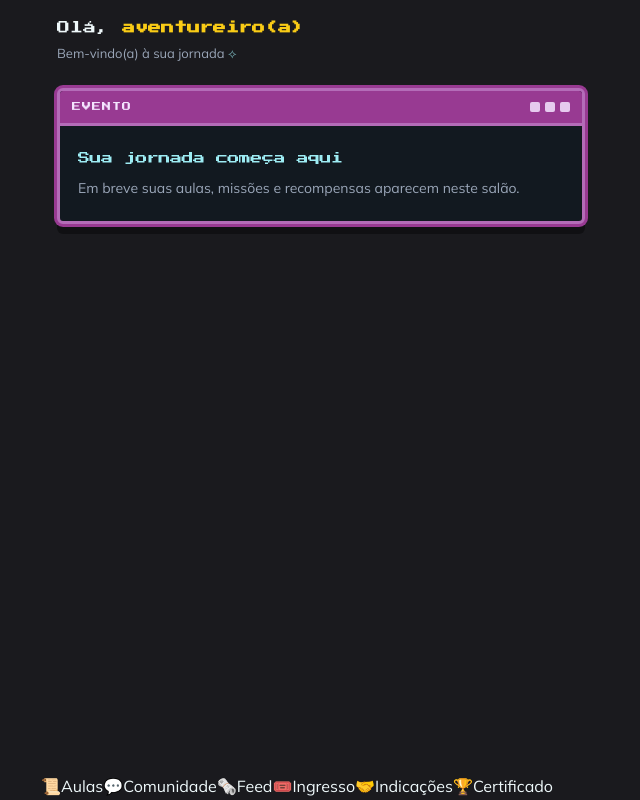
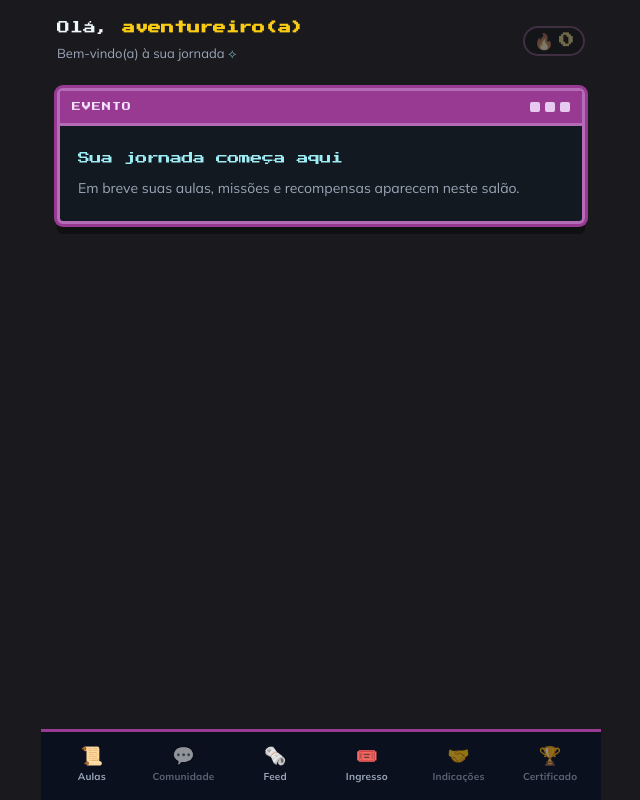
Before and after one commit to Dev-em-Dobro/dobro-club, a Next.js app: page / in a window 1280 px wide. Shown: the whole page, without its empty margins (319-959 px from the left). Built offline with nearby package versions, Linux system fonts and the light colour scheme; no server answers.

Commit message:
feat(navigation): update navigation links and add EventNav component feat(gamificacao): implement useGamificacao hook for tracking user progress feat(feed): create FeedMural component for event updates and engagement fix(links): update recovery links to point to /recuperar-ingresso

```diff
--- a/components/EventHome.tsx
+++ b/components/EventHome.tsx
@@ -1,19 +1,17 @@
 "use client";
 
 import { useAuth } from "./AuthContext";
-
-const NAV: Array<{ label: string; ico: string; href?: string }> = [
-  { label: "Aulas", ico: "📜" },
-  { label: "Comunidade", ico: "💬" },
-  { label: "Feed", ico: "🗞️" },
-  { label: "Ingresso", ico: "🎟️", href: "/meu-acesso" },
-  { label: "Indicações", ico: "🤝" },
-  { label: "Certificado", ico: "🏆" },
-];
+import { useGamificacao } from "./useGamificacao";
+import EventNav from "./EventNav";
 
 export default function EventHome() {
   const { loading, lead } = useAuth();
+  // Sem sessão o progresso não existe: o fetch fica desligado e o banner
+  // aparece "apagado" como convite a entrar.
+  const { data } = useGamificacao(!!lead);
   if (loading) return <main className="loading">Entrando…</main>;
+
+  const streak = data?.streak.current ?? 0;
 
   return (
     <div className="event-shell">
@@ -26,9 +24,21 @@ export default function EventHome() {
             Bem-vindo(a) à sua jornada <span className="twinkle">⟡</span>
           </p>
         </div>
+        <a
+          className={`streak-chip${lead ? "" : " streak-chip-off"}`}
+          href={lead ? "/evento/gamificacao" : "/recuperar-ingresso"}
+          aria-label={
+            lead ? `Sequência de ${streak} dia(s)` : "Entre para começar sua sequência"
+          }
+          title={lead ? "Ver meu progresso" : "Entre para começar sua sequência"}
+        >
+          <span className="streak-chip-flame" aria-hidden>🔥</span>
+          <span className="streak-chip-count">{streak}</span>
+        </a>
       </header>
 
       <main className="event-content">
+
         <section className="window">
           <div className="window-bar">
             <span>EVENTO</span>
@@ -49,25 +59,7 @@ export default function EventHome() {
         </section>
       </main>
 
-      <nav className="bottom-nav" aria-label="Navegação do evento">
-        {NAV.map(({ label, ico, href }) =>
-          href ? (
-            <a key={label} href={href}>
-              <span className="ico" aria-hidden="true">
-                {ico}
-              </span>
-              <span className="lbl">{label}</span>
-            </a>
-          ) : (
-            <button key={label} type="button" disabled>
-              <span className="ico" aria-hidden="true">
-                {ico}
-              </span>
-              <span className="lbl">{label}</span>
-            </button>
-          ),
-        )}
-      </nav>
+      <EventNav />
     </div>
   );
 }
--- /dev/null
+++ b/components/EventNav.tsx
@@ -0,0 +1,40 @@
+"use client";
+
+// Nunca travamos a navegação: todo item aponta direto para a sua página, que
+// cuida do próprio estado (a de conteúdo guia o anônimo pelo Mestre; o feed é
+// aberto a todos). Itens sem `href` ainda são placeholders desabilitados.
+const NAV: Array<{ label: string; ico: string; href?: string }> = [
+  { label: "Aulas", ico: "📜", href: "/evento/conteudo" },
+  { label: "Comunidade", ico: "💬" },
+  { label: "Feed", ico: "🗞️", href: "/evento/feed" },
+  { label: "Ingresso", ico: "🎟️", href: "/meu-acesso" },
+  { label: "Indicações", ico: "🤝" },
+  { label: "Certificado", ico: "🏆" },
+];
+
+// Navegação persistente do evento: barra inferior no mobile, sidebar à esquerda
+// no desktop (o CSS de `.event-nav` cuida da troca por largura).
+export default function EventNav() {
+  return (
+    <nav className="event-nav" aria-label="Navegação do evento">
+      {NAV.map(({ label, ico, href }) => {
+        const target = href;
+        return target ? (
+          <a key={label} href={target}>
+            <span className="ico" aria-hidden="true">
+              {ico}
+            </span>
+            <span className="lbl">{label}</span>
+          </a>
+        ) : (
+          <button key={label} type="button" disabled>
+            <span className="ico" aria-hidden="true">
+              {ico}
+            </span>
+            <span className="lbl">{label}</span>
+          </button>
+        );
+      })}
+    </nav>
+  );
+}
--- a/components/EventoHub.tsx
+++ b/components/EventoHub.tsx
@@ -56,7 +56,7 @@ export default function EventoHub() {
           <p className="scroll-text">
             Recupere seu link de acesso pelo telefone para continuar.
           </p>
-          <a className="btn scroll-cta" href="/recuperar-link">
+          <a className="btn scroll-cta" href="/recuperar-ingresso">
             Recuperar meu link →
           </a>
         </div>
--- /dev/null
+++ b/components/FeedMural.tsx
@@ -0,0 +1,70 @@
+"use client";
+
+/**
+ * Feed do evento — placeholder. Estrutura as três seções planejadas:
+ *  1. Novo conteúdo liberado (montado como placeholder navegável).
+ *  2. Ranking / mural de streaks (stub "em breve").
+ *  3. Missão do dia (stub "em breve").
+ * Quando virar story própria, cada seção passa a consumir sua fonte de dados.
+ */
+export default function FeedMural() {
+  return (
+    <main className="content-screen">
+      <header className="content-head">
+        <h1 className="content-title">Feed</h1>
+        <a className="tf-recover" href="/evento">
+          ← Voltar ao hub
+        </a>
+      </header>
+
+      {/* 1. Novo conteúdo liberado — card já montado (placeholder). */}
+      <section className="content-section">
+        <h2 className="content-section-title">Novidades</h2>
+        <ul className="content-list">
+          <li className="content-item">
+            <div className="content-item-head">
+              <span className="content-item-title">
+                📜 Novo conteúdo liberado
+                <span className="badge-gift">NOVO</span>
+              </span>
+              <a className="btn content-open" href="/evento/conteudo">
+                Ver agora →
+              </a>
+            </div>
+            <p className="content-item-desc">
+              Uma nova aula acaba de abrir na sua jornada. (Placeholder — em
+              breve este card é gerado quando o nivelamento liberar o próximo
+              conteúdo.)
+            </p>
+          </li>
+        </ul>
+      </section>
+
+      {/* 2. Ranking / mural de streaks — stub. */}
+      <section className="content-section">
+        <h2 className="content-section-title">🔥 Maiores sequências</h2>
+        <ul className="content-list">
+          <li className="content-item">
+            <p className="content-item-desc">
+              Em breve: o mural com as maiores sequências da semana para você
+              comparar seu ritmo com o da comunidade.
+            </p>
+          </li>
+        </ul>
+      </section>
+
+      {/* 3. Missão do dia — stub. */}
+      <section className="content-section">
+        <h2 className="content-section-title">🎯 Missão do dia</h2>
+        <ul className="content-list">
+          <li className="content-item">
+            <p className="content-item-desc">
+              Em breve: uma ação curta a cada dia para manter sua sequência viva
+              e ganhar pontos de engajamento.
+            </p>
+          </li>
+        </ul>
+      </section>
+    </main>
+  );
+}
--- a/components/IngressoChat.tsx
+++ b/components/IngressoChat.tsx
@@ -182,7 +182,7 @@ export default function IngressoChat({
     setStep("askPhone");
     await botSay([
       "Por último, me passa seu WhatsApp com DDI + DDD 📱",
-      "É por ele que você recupera seu acesso depois. Formato: 55 + DDD + número. Ex.: 5584991153472",
+      "É por ele que você recupera seu acesso depois. Formato: 55 + DDD + número. Ex.: 5511999999999",
     ]);
   }
 
@@ -304,7 +304,7 @@ export default function IngressoChat({
         pushMsg({ from: "user", text: value });
         setInput("");
         void botSay([
-          "Hmm, esse número não parece certo. Use DDI + DDD + número (só números). Ex.: 5584991153472 👇",
+          "Hmm, esse número não parece certo. Use DDI + DDD + número (só números). Ex.: 5511999999999 👇",
         ]);
         return;
       }
@@ -415,7 +415,7 @@ export default function IngressoChat({
                   : step === "askName"
                     ? "Seu nome e sobrenome"
                     : step === "askPhone"
-                      ? "5584991153472"
+                      ? "5511999999999"
                       : "voce@exemplo.com"
               }
               autoComplete={
--- a/components/IngressoForm.tsx
+++ b/components/IngressoForm.tsx
@@ -215,7 +215,7 @@ export default function IngressoForm({ slug = DEFAULT_SLUG }: { slug?: string })
       </button>
 
       <p className="tf-recover">
-        Já se inscreveu? <a href="/recuperar-link">Recuperar meu link</a>
+        Já se inscreveu? <a href="/recuperar-ingresso">Recuperar meu ingresso</a>
       </p>
     </form>
   );
--- a/components/MestreCaptura.tsx
+++ b/components/MestreCaptura.tsx
@@ -151,7 +151,7 @@ export default function MestreCaptura() {
       setInput("");
       setEmail(value);
       void (async () => {
-        await botSay(["E o seu WhatsApp com DDD? Ex.: 5584991153472"]);
+        await botSay(["E o seu WhatsApp com DDD? Ex.: 5511999999999"]);
         setStep("askPhone");
       })();
       return;
@@ -162,7 +162,7 @@ export default function MestreCaptura() {
       if (!isValidPhone(digits)) {
         pushMsg({ from: "user", text: value });
         setInput("");
-        void botSay(["Número estranho 🤔 Use DDI+DDD+número (só dígitos). Ex.: 5584991153472"]);
+        void botSay(["Número estranho 🤔 Use DDI+DDD+número (só dígitos). Ex.: 5511999999999"]);
         return;
       }
       pushMsg({ from: "user", text: digits });
@@ -224,7 +224,7 @@ export default function MestreCaptura() {
                 step === "askName"
                   ? "Seu nome"
                   : step === "askPhone"
-                    ? "5584991153472"
+                    ? "5511999999999"
                     : "voce@exemplo.com"
               }
               aria-label="Sua mensagem"
--- a/components/MeuAcesso.tsx
+++ b/components/MeuAcesso.tsx
@@ -20,7 +20,7 @@ export default function MeuAcesso() {
           <p className="scroll-text">
             Recupere seu link de acesso pelo telefone para continuar.
           </p>
-          <a className="btn scroll-cta" href="/recuperar-link">
+          <a className="btn scroll-cta" href="/recuperar-ingresso">
             Recuperar meu link →
           </a>
         </div>
@@ -43,7 +43,7 @@ export default function MeuAcesso() {
         </a>
         <p className="scroll-hint">
           Esqueceu? Recupere pelo telefone em{" "}
-          <a href="/recuperar-link">recuperar acesso</a>.
+          <a href="/recuperar-ingresso">recuperar acesso</a>.
         </p>
       </div>
       <a className="tf-recover" href={`/e/${EVENT_SLUG}`}>
--- /dev/null
+++ b/components/useGamificacao.ts
@@ -0,0 +1,43 @@
+"use client";
+
+import { useEffect, useState } from "react";
+
+export interface Badge {
+  id: string;
+  name: string;
+  description: string;
+  criterion: string;
+  earned: boolean;
+}
+
+export interface GamificacaoState {
+  streak: { current: number; longest: number };
+  badges: Badge[];
+}
+
+interface UseGamificacao {
+  data: GamificacaoState | null;
+  loading: boolean;
+}
+
+// Busca o progresso (streak + badges) do lead da sessão. `enabled: false`
+// evita disparar o fetch quando ainda não há sessão (ex.: home sem lead).
+export function useGamificacao(enabled = true): UseGamificacao {
+  const [data, setData] = useState<GamificacaoState | null>(null);
+  const [loading, setLoading] = useState(enabled);
+
+  useEffect(() => {
+    if (!enabled) return;
+    let active = true;
+    setLoading(true);
+    fetch("/api/evento/gamificacao", { credentials: "include" })
+      .then((r) => (r.ok ? r.json() : null))
+      .then((d) => active && (setData(d), setLoading(false)))
+      .catch(() => active && setLoading(false));
+    return () => {
+      active = false;
+    };
+  }, [enabled]);
+
+  return { data, loading };
+}
```
Also changed, not shown: components/ConteudoDia1.tsx (+11 -11 lines), components/GamificacaoPainel.tsx (+2 -27 lines), components/LivesAquecimento.tsx (+8 -3 lines).
